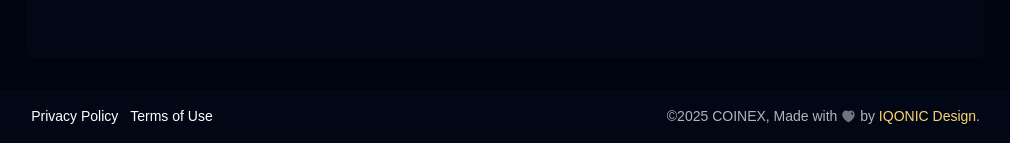
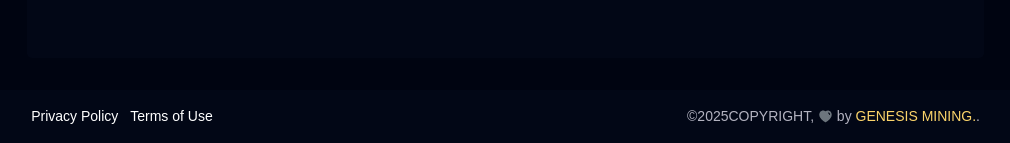
Before and after one commit to GodsplanElot/Bitcoin_mining_BANK, a Django app: page /about/ in a window 1280 px wide. Shown: the part 1197-1340 px from the top of the page, without its empty margins (264-1274 px from the left). Run offline with Django 5.2, Linux system fonts and the light colour scheme; some libraries are stand-ins or nearby versions.

Commit message:
modified the base template

```diff
--- a/core/pages/templates/pages/base.html
+++ b/core/pages/templates/pages/base.html
@@ -417,16 +417,16 @@
       <footer class="footer">
           <div class="footer-body gap-2">
               <ul class="left-panel list-inline mb-0 p-0">
-                  <li class="list-inline-item me-2"><a href="../extra/privacy-policy.html" class="text-white">Privacy Policy</a></li>
+                  <li class="list-inline-item me-2"><a href="{% url 'pages:index' %}" class="text-white">Privacy Policy</a></li>
                   <li class="list-inline-item"><a href="../extra/terms-of-service.html" class="text-white">Terms of Use</a></li>
               </ul>
               <div class="right-panel text-center">
-                  ©<script>document.write(new Date().getFullYear())</script> COINEX, Made with
+                  ©<script>document.write(new Date().getFullYear())</script>COPYRIGHT,
                   <span class="text-gray">
                       <svg width="15" viewbox="0 0 24 24" fill="none" xmlns="http://www.w3.org/2000/svg">
                           <path fill-rule="evenodd" clip-rule="evenodd" d="M15.85 2.50065C16.481 2.50065 17.111 2.58965 17.71 2.79065C21.401 3.99065 22.731 8.04065 21.62 11.5806C20.99 13.3896 19.96 15.0406 18.611 16.3896C16.68 18.2596 14.561 19.9196 12.28 21.3496L12.03 21.5006L11.77 21.3396C9.48102 19.9196 7.35002 18.2596 5.40102 16.3796C4.06102 15.0306 3.03002 13.3896 2.39002 11.5806C1.26002 8.04065 2.59002 3.99065 6.32102 2.76965C6.61102 2.66965 6.91002 2.59965 7.21002 2.56065H7.33002C7.61102 2.51965 7.89002 2.50065 8.17002 2.50065H8.28002C8.91002 2.51965 9.52002 2.62965 10.111 2.83065H10.17C10.21 2.84965 10.24 2.87065 10.26 2.88965C10.481 2.96065 10.69 3.04065 10.89 3.15065L11.27 3.32065C11.3618 3.36962 11.4649 3.44445 11.554 3.50912C11.6104 3.55009 11.6612 3.58699 11.7 3.61065C11.7163 3.62028 11.7329 3.62996 11.7496 3.63972C11.8354 3.68977 11.9247 3.74191 12 3.79965C13.111 2.95065 14.46 2.49065 15.85 2.50065ZM18.51 9.70065C18.92 9.68965 19.27 9.36065 19.3 8.93965V8.82065C19.33 7.41965 18.481 6.15065 17.19 5.66065C16.78 5.51965 16.33 5.74065 16.18 6.16065C16.04 6.58065 16.26 7.04065 16.68 7.18965C17.321 7.42965 17.75 8.06065 17.75 8.75965V8.79065C17.731 9.01965 17.8 9.24065 17.94 9.41065C18.08 9.58065 18.29 9.67965 18.51 9.70065Z" fill="currentColor"></path>
                       </svg>
-                  </span> by <a href="https://iqonic.design/" target="_blank">IQONIC Design</a>.
+                  </span> by <a href="{% url 'pages:index' %}" target="_blank">GENESIS MINING.</a>.
               </div>
           </div>
       </footer>    </main>
```
